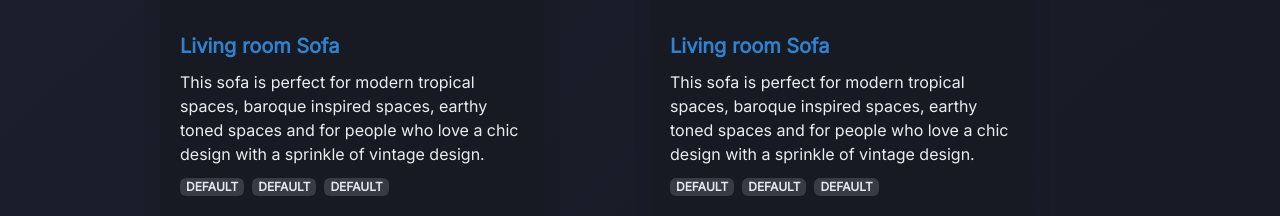
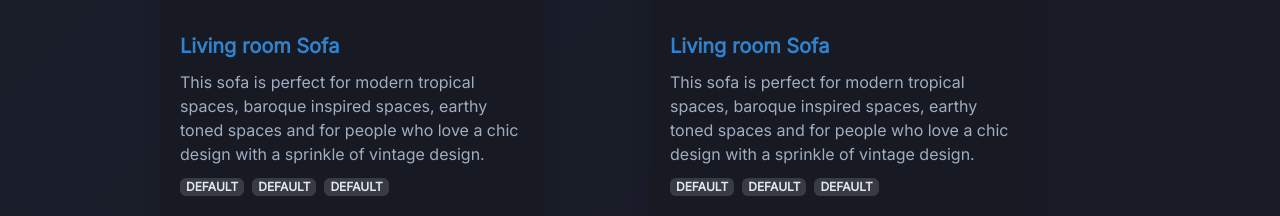
Before and after one commit to mauromamani/mauromamani-dev.com, a Next.js app: page /projects in a window 1280 px wide. Shown: the part 503-719 px from the top of the page. Built offline with nearby package versions, Linux system fonts and the light colour scheme.

Commit message:
fix: text color

```diff
--- a/src/components/pages/projects/index.tsx
+++ b/src/components/pages/projects/index.tsx
@@ -50,7 +50,7 @@ export const Page = () => {
                   <Heading size='md' color='blue.500'>
                     Living room Sofa
                   </Heading>
-                  <Text>
+                  <Text textColor='gray.400'>
                     This sofa is perfect for modern tropical spaces, baroque
                     inspired spaces, earthy toned spaces and for people who love
                     a chic design with a sprinkle of vintage design.
```
